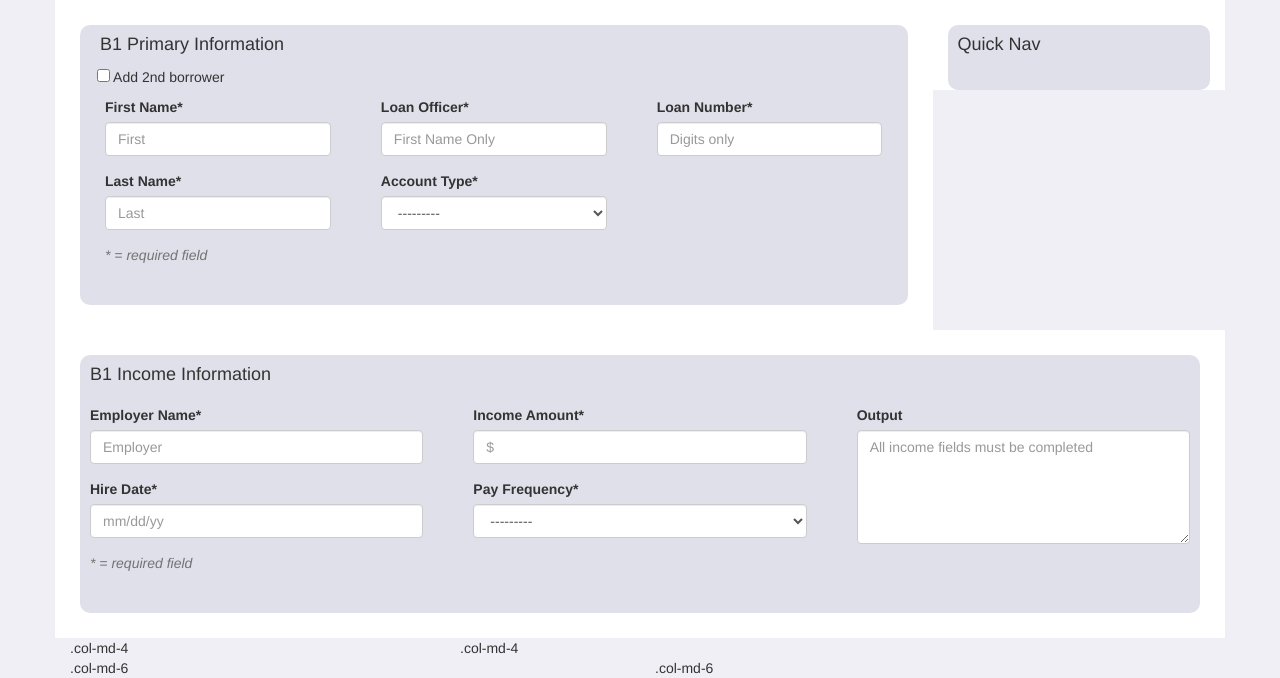
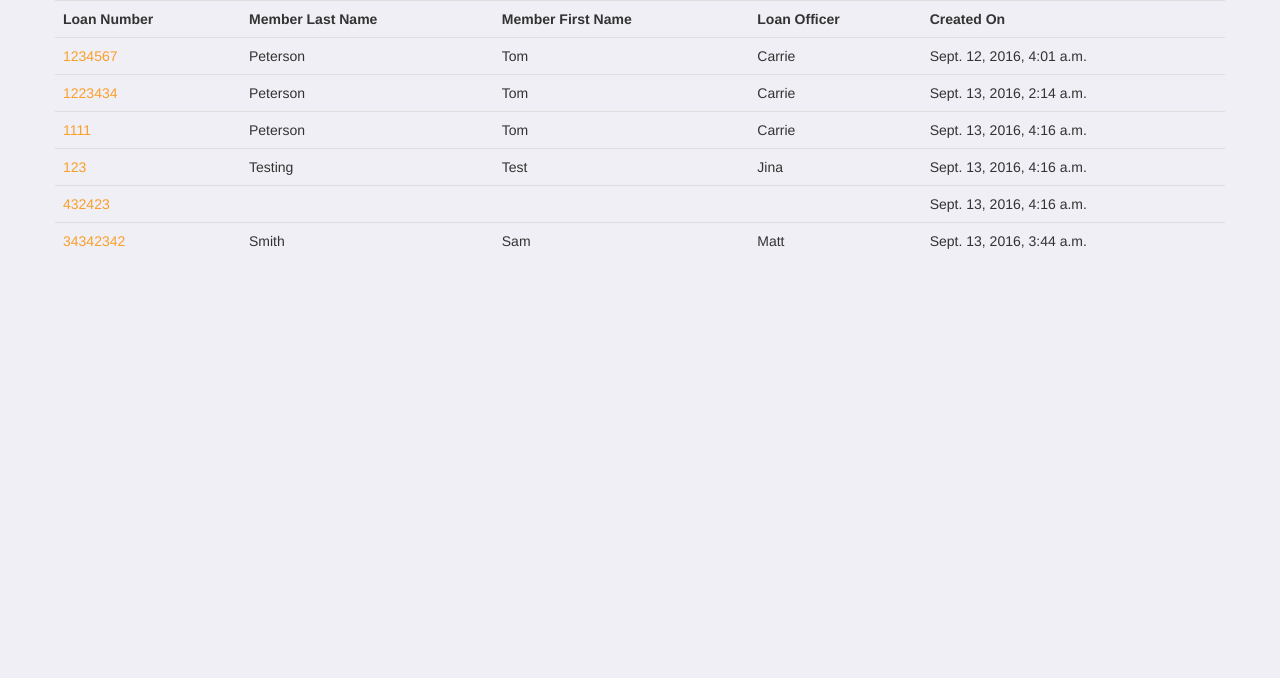
Before and after one commit to ajemiso/collate, a Django app: a page that uses capstone/templates/submittal-layout.html in a window 1280 px wide. Shown: the part 42-720 px from the top of the page. Run offline with Django 3.2, Linux system fonts and the light colour scheme; a user stored in the database is signed in; data comes from the database, SQL or seed files in the repository; both versions use the stored data as it was after the commit; some libraries are stand-ins or nearby versions.

Commit message:
added basic dashboard functionality

```diff
--- a/capstone/capstone/urls.py
+++ b/capstone/capstone/urls.py
@@ -18,12 +18,18 @@
 from submittals import views
 
 urlpatterns = [
+    # Django Admin Site
     url(r'^admin/', admin.site.urls),
+
+    # Web Application
     url(r'^$', views.index),
+
+    # Accounts
     url(r'^login_user/$', views.login_user),
     url(r'^logout_user/$', views.logout_user),
-    #url(r'^submittals/$', include('submittals.urls')),
+
+    # Submittals
     url(r'^save/', views.save_submit),
-    url(r'^(?P<username>\w+)/submittals/$', views.submittals, name='submittals'),
+    url(r'^(?P<username>\w+)/submittals/$', views.dashboard, name='submittals'),
     url(r'^(?P<username>\w+)/submittals/(?P<pk>\d+)/$', views.load_submit, name='load_submit'),
 ]
--- a/capstone/submittals/models.py
+++ b/capstone/submittals/models.py
@@ -6,11 +6,11 @@
     user = models.OneToOneField(User)
     joined_at = models.DateTimeField(auto_now=True)
 
-    def __str__(self):
-        return "{0.user}".format(self)
+    #def __str__(self):
+        #return "{0.user}".format(self)
 
-    def __repr__(self):
-        return "{__class__.__name__}({0.user})".format(self)
+    #def __repr__(self):
+    #return "{0.__class__.__name__}({0.user})".format(self)
 
 class Submittal(models.Model):
     ACCOUNT_TYPES = (
@@ -57,4 +57,7 @@
     created_at = models.DateTimeField(auto_now=True)
 
     def get_absolute_url(self):
-        return "/submittal/{}/{}/".format(self.loan_processor.user, self.id)
+        return "/submittal/{}/{}/".format(self.loan_processor.username, self.id)
+
+    def __str__(self):
+        return str(self.loan_number)
--- /dev/null
+++ b/capstone/submittals/static/css/dashboard.css
@@ -0,0 +1,26 @@
+.table {
+    border-color: #000;
+    border-bottom: 0 !important;
+
+
+}
+
+.table a {
+    color: #f99f2b;
+
+
+}
+
+.table tbody {
+    border-top: none !important;
+
+}
+
+.table tr: {
+    margin: 0 !important;
+}
+
+.table tr:hover {
+    background-color: #50507c !important;
+    color: #FFF !important;
+}
--- a/capstone/submittals/static/js/hide_rows.js
+++ b/capstone/submittals/static/js/hide_rows.js
@@ -2,7 +2,25 @@
  * Created by Dizz on 9/5/16.
  */
 
+// dashboard page
+
+$('.submittal-list').hide();
+
+$( document ).ready(function () {
+
+    $('.submittal-list').fadeIn();
+
+});
+
+
+// submittal page
+
+$('.first-row').hide();
+$('.section').hide();
 $('.b2').hide();
+
+$('.first-row').fadeIn();
+$('.section').fadeIn(600);
 
 
 $('#show-b2').click(function(evt) {
--- a/capstone/submittals/views.py
+++ b/capstone/submittals/views.py
@@ -33,10 +33,18 @@
 
 
 @login_required
+def dashboard(request, username):
+    if request.method == 'GET':
+        person = Person.objects.get(user=request.user)
+        submittals = person.submittals.all()
+    return render(request, 'dashboard.html', {'submittals': submittals})
+
+
+@login_required
 def submittals(request, username):
-
     form = SubmittalForm()
     return render(request, 'submittals.html', {'username': username, 'form': form})
+
 
 @login_required
 def save_submit(request):
@@ -46,13 +54,13 @@
             submittal = form.save(commit=False)
             submittal.save()
             messages.add_message(request, messages.SUCCESS, 'Your file has been saved!')
-            submittal = Submittal.objects.get()
+            #submittal = Submittal.objects.get()
             return JsonResponse({'success': 'It worked!'})
     return JsonResponse({'errors': 'Dude this didn"t work.'})
 
+
 @login_required
 def load_submit(request, username, pk):
-    #import pdb; pdb.set_trace()
     submittal = Submittal.objects.get(id=pk)
     form = SubmittalForm(instance=submittal)
     return render(request, 'submittals.html', {'form': form})
--- /dev/null
+++ b/capstone/templates/dashboard.html
@@ -0,0 +1,84 @@
+{% extends 'submittal-layout.html' %}
+
+{% block body %}
+
+<!-- error messages -->
+{% if messages %}
+
+<div class="row message-bar">
+    <section class="col-xs-offset-4 col-xs-4">
+<ul class="messages">
+    {% for message in messages %}
+    <li{% if message.tags %} class="{{ message.tags }}"{% endif %}>{{ message }}</li>
+    {% endfor %}
+</ul>
+
+        </section>
+</div>
+
+{% endif %}
+<!-- end error messages -->
+
+
+
+<div class="container">
+
+    <div class="row">
+<header class="nav">
+    <ul class="nav nav-tabs col-md-3 col-sm-5 col-xs-6">
+      <li role="presentation" class="active"><a href="{{ user.username }}/submittals/">Home</a></li>
+      <li role="presentation"><a onClick="saveSubmit(); return false;" id="save" href="">Save</a></li>
+      <li role="presentation"><a href="">Load</a></li>
+      <li role="presentation"><a href="">New</a></li>
+</ul>
+        <ul class="col-md-3 pull-right list-inline logout-list">
+            <li><h5>Hi, {{ request.user.username }}!</h5></li>
+            <li><a href="/logout_user/">Logout</a></li>
+            </ul>
+
+
+
+        </header>
+    </div>
+
+<main>
+    {% if submittals %}
+    <div class="row dashboard-first-row">
+        <table class="table table-hover submittal-list">
+            <th>Loan Number</th>
+            <th>Member Last Name</th>
+            <th>Member First Name</th>
+            <th>Loan Officer</th>
+            <th>Created On</th>
+
+        {% for s in submittals %}
+            <tr>
+                <td><a href="/{{ request.user.username }}/submittals/{{ s.id }}">{{ s.loan_number }}</a></td>
+                <td>{{ s.b1_last_name }}</td>
+                <td>{{ s.b1_first_name }}</td>
+                <td>{{ s.loan_officer }}</td>
+                <td>{{ s.created_at }}</td>
+
+
+            </tr>
+
+
+        {% endfor %}
+            </table>
+            </div>
+    {% endif %}
+
+        </div>
+      <div class="col-md-4"></div>
+      <div class="col-md-4"></div>
+    </div>
+    <div class="row">
+      <div class="col-md-6"></div>
+      <div class="col-md-6"></div>
+    </div>
+
+    </main>
+    </div>
+
+
+{% endblock %}
--- a/capstone/templates/submittal-layout.html
+++ b/capstone/templates/submittal-layout.html
@@ -8,6 +8,7 @@
 <meta name="viewport" content="width=device-width, initial-scale=1">
 {% load static %}
 <link rel="stylesheet" type="text/css" href="{% static 'css/submittals.css' %}">
+    <link rel="stylesheet" type="text/css" href="{% static 'css/dashboard.css' %}">
 </head>
 <body>
 {% block body %}
--- a/capstone/templates/submittals.html
+++ b/capstone/templates/submittals.html
@@ -26,7 +26,7 @@
     <div class="row">
 <header class="nav">
     <ul class="nav nav-tabs col-md-3 col-sm-5 col-xs-6">
-      <li role="presentation" class="active"><a href="{{ user.username }}/submittals/">Home</a></li>
+      <li role="presentation" class="active"><a href="/{{ user.username }}/submittals/">Home</a></li>
       <li role="presentation"><a onClick="saveSubmit(); return false;" id="save" href="">Save</a></li>
       <li role="presentation"><a href="">Load</a></li>
       <li role="presentation"><a href="">New</a></li>
```
Also changed, not shown: capstone/capstone/db.sqlite3 (added), capstone/db.sqlite3.
